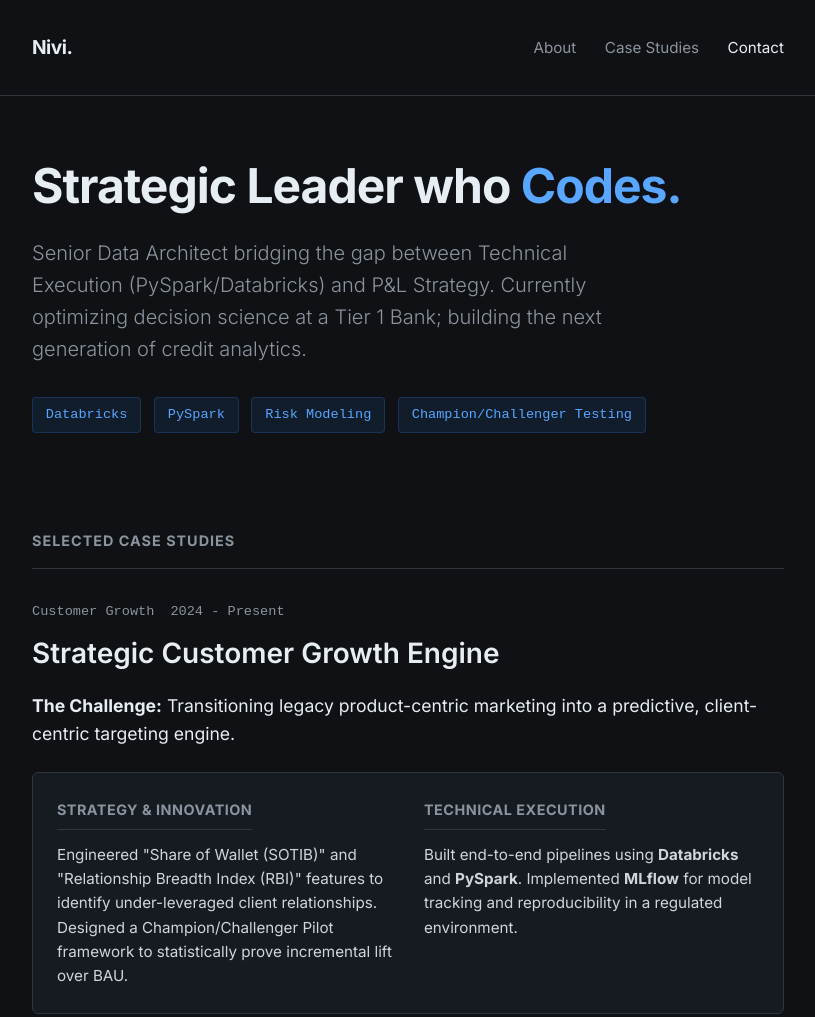
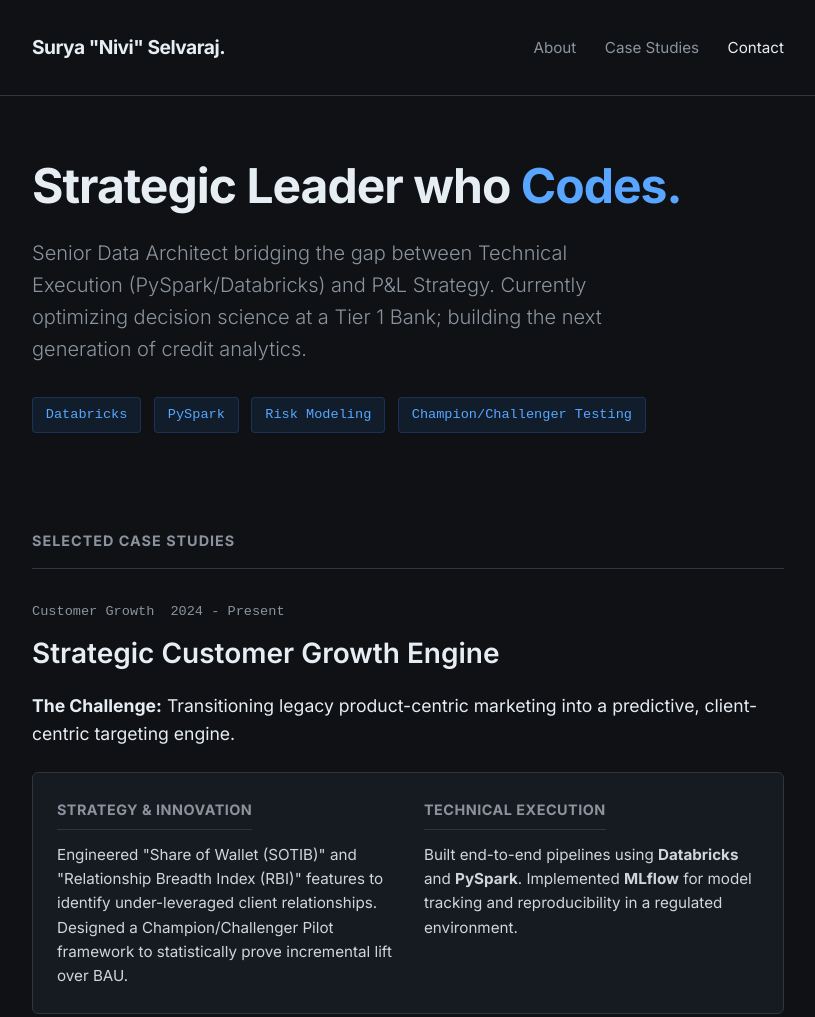
Before and after one commit to suryaselvaraj22/suryaselvaraj22.github.io, a plain HTML site: page index.html in a window 1280 px wide. Shown: the top 1017 px of the page, without its empty margins (232-1047 px from the left). Drawn offline with Linux system fonts and the light colour scheme.

Commit message:
Updated Portfolio Content

```diff
--- a/index.html
+++ b/index.html
@@ -15,7 +15,7 @@
 
     <header>
         <div class="container">
-            <div class="logo">Nivi.</div>
+            <div class="logo">Surya "Nivi" Selvaraj.</div>
             <nav>
                 <a href="#about">About</a>
                 <a href="#case-studies">Case Studies</a>
```
